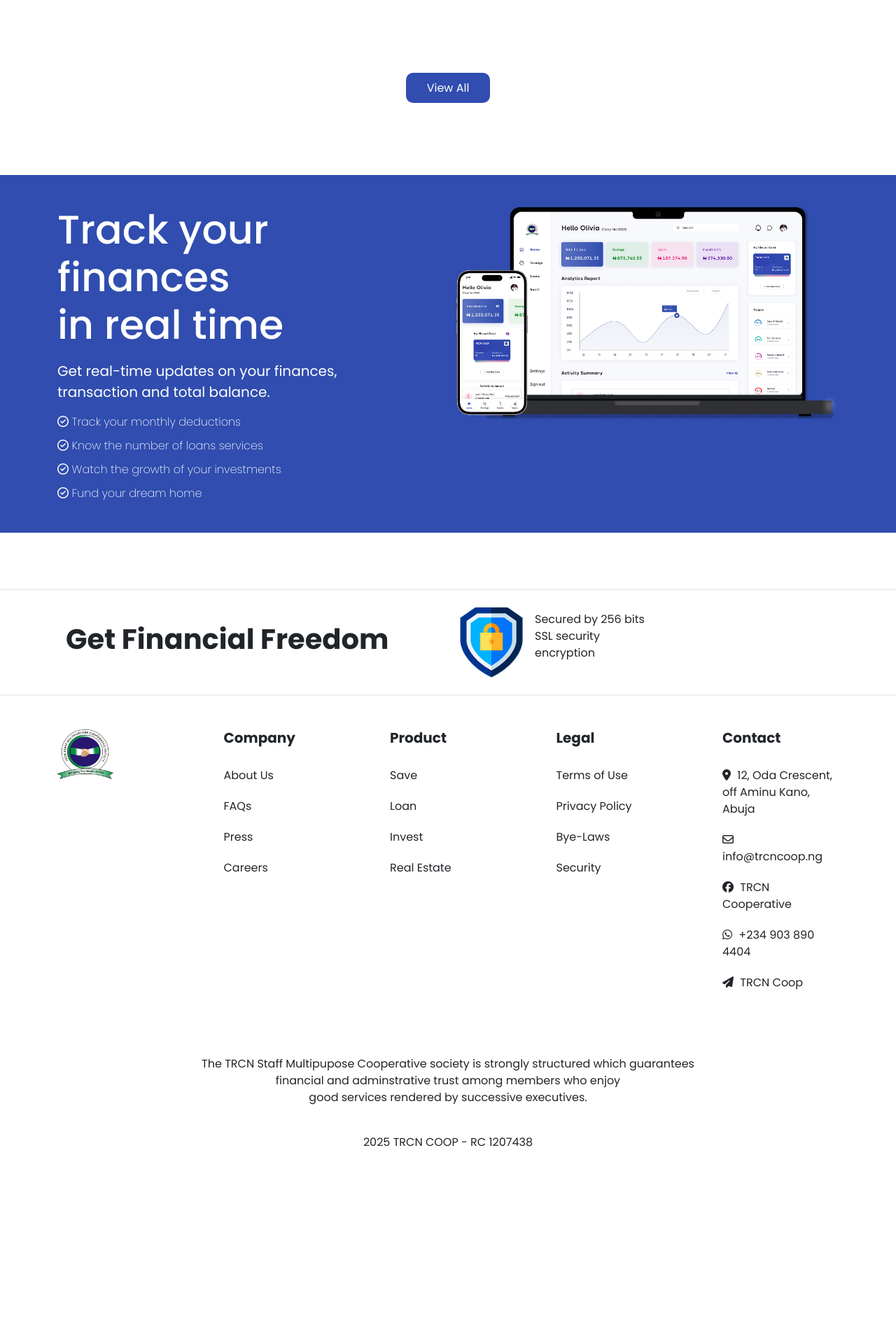
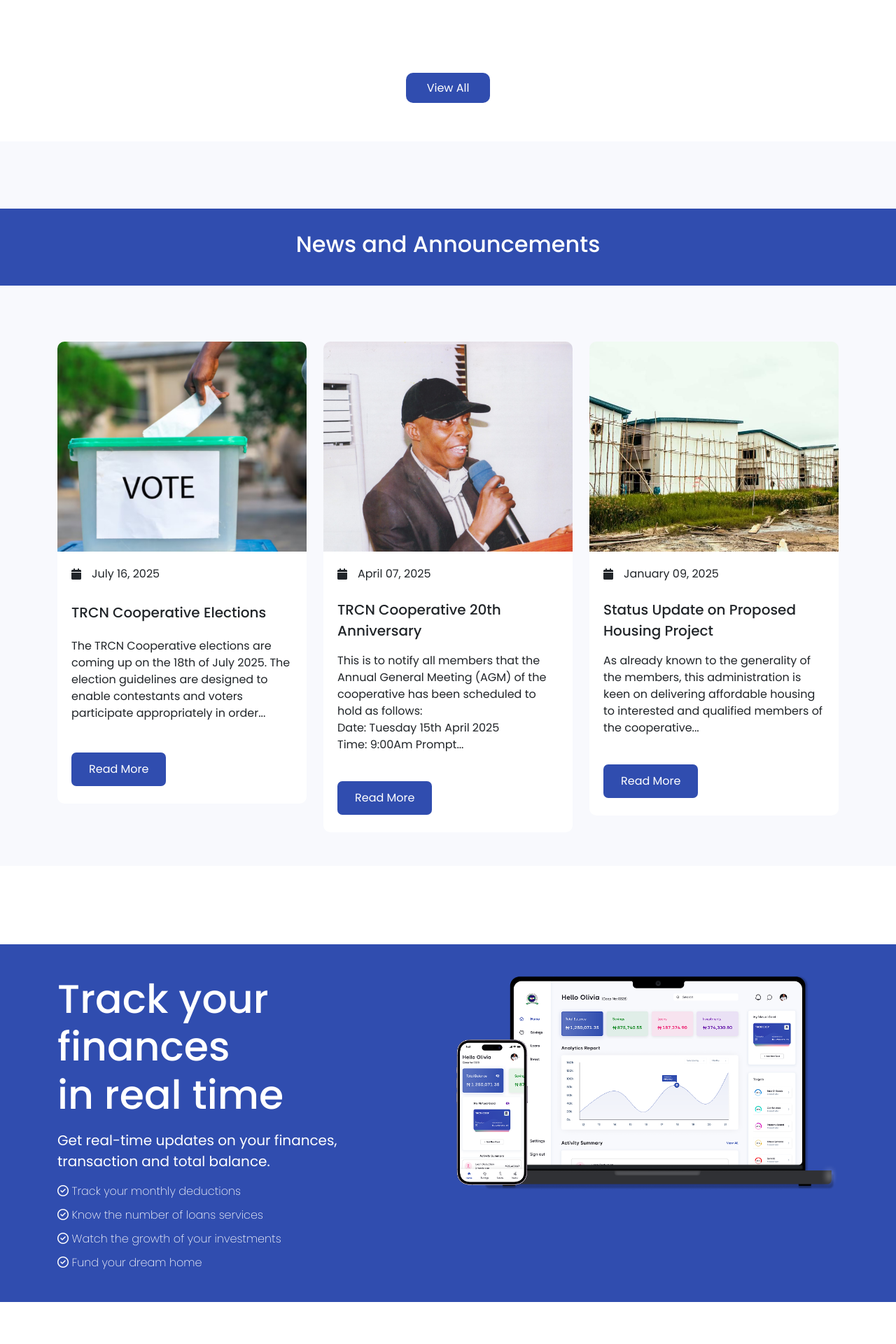
Before and after one commit to Magicveekthor/TRCN-Coop-Website, a PHP site: page / in a window 1280 px wide. Shown: the part 3299-5219 px from the top of the page at 70% size. Before the commit the page ends 4937 px from the top, so only its background shows below. Run offline with PHP 8.4, Linux system fonts and the light colour scheme; some web fonts are replaced.

Commit message:
news changes

```diff
--- a/index.php
+++ b/index.php
@@ -345,6 +345,94 @@
     </section>
 
 
+    <section class="coop-news home py-5">
+        <div class="news-header mt-5">
+            <h2 class="text-center">News and Announcements</h2>
+        </div>
+
+
+        <div class="container">
+            <div class="row">
+                <div class="col-lg-4 col-md-6 col-sm-12">
+                    <div class="news-card">
+                        <div class="news-image">
+                            <img src="assets/news/voting.jpg" alt="coop-news-picture" class="img-fluid">
+                        </div>
+
+                        <div class="news-details">
+                            <div class="news-date">
+                                <i class="fa-solid fa-calendar"></i>
+                                <span>July 16, 2025</span>
+                            </div>
+
+                            <p class="news-title mt-4">TRCN Cooperative Elections</p>
+
+                            <p>
+                                The TRCN Cooperative elections are coming up on the 18th of July 2025.
+                                The election guidelines are designed to enable contestants and voters
+                                participate appropriately in order...
+                            </p>
+
+                            <a href="news.php" class="get-started-btn">Read More</a>
+                        </div>
+                    </div>
+                </div>
+
+                <div class="col-lg-4 col-md-6 col-sm-12">
+                    <div class="news-card">
+                        <div class="news-image">
+                            <img src="assets/news/20th-anniversary.jpg" alt="coop-news-picture" class="img-fluid">
+                        </div>
+
+                        <div class="news-details">
+                            <div class="news-date">
+                                <i class="fa-solid fa-calendar"></i>
+                                <span>April 07, 2025</span>
+                            </div>
+
+                            <div class="news-text">
+                                <p class="news-title mt-4">TRCN Cooperative 20th Anniversary</p>
+                                <p>
+                                    This is to notify all members that the Annual General Meeting (AGM) of the cooperative has been scheduled to hold as follows:<br>
+                                    Date: Tuesday 15th April 2025<br>
+                                    Time: 9:00Am Prompt...
+                                </p>
+                            </div>
+                            <a href="news.php" class="get-started-btn">Read More</a>
+                        </div>
+                    </div>
+                </div>
+
+                <div class="col-lg-4 col-md-6 col-sm-12">
+                    <div class="news-card">
+                        <div class="news-image">
+                            <img src="assets/news/status-update.jpg" alt="coop-news-picture" class="img-fluid">
+                        </div>
+
+                        <div class="news-details">
+                            <div class="news-date">
+                                <i class="fa-solid fa-calendar"></i>
+                                <span>January 09, 2025</span>
+                            </div>
+
+                            <p class="news-title mt-4">Status Update on Proposed Housing Project</p>
+
+                            <p>
+                                As already known to the generality of the members, this administration
+                                is keen on delivering affordable housing to interested and qualified
+                                members of the cooperative...
+                            </p>
+
+                            <a href="news.php" class="get-started-btn">Read More</a>
+                        </div>
+                    </div>
+                </div>
+            </div>
+
+        </div>
+    </section>
+
+
     <section class="coop-coa">
         <div class="container">
             <div class="row py-4">
```
